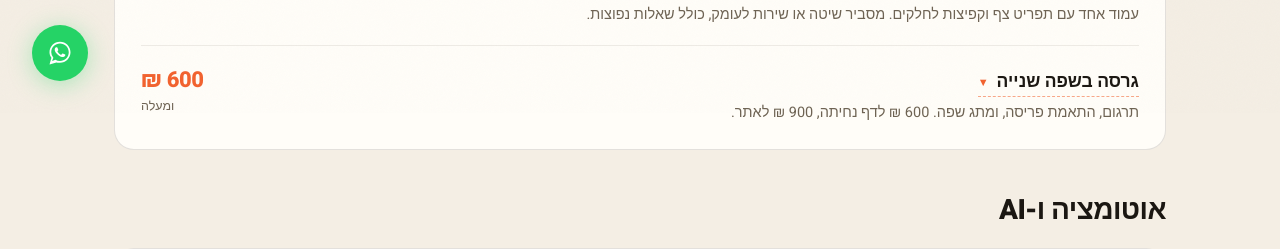
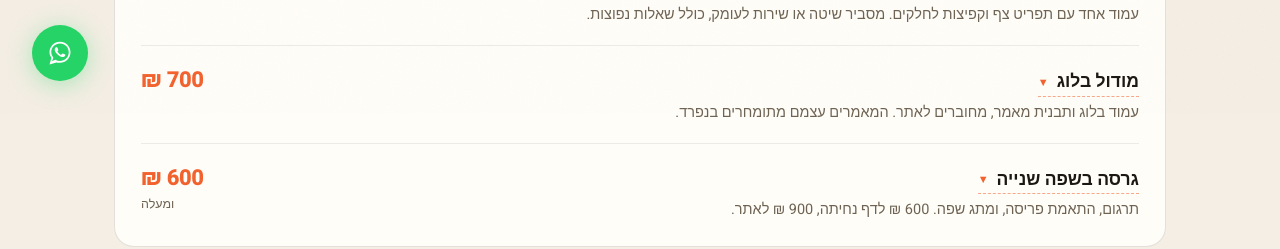
Before and after one commit to gorgovs1-cyber/shani-ai, a Next.js app: page /pricing in a window 1280 px wide. Shown: the part 687-936 px from the top of the page. Built offline with nearby package versions, Linux system fonts and the light colour scheme; no server answers.

Commit message:
מודול בלוג 700

```diff
--- a/app/pricing/layout.tsx
+++ b/app/pricing/layout.tsx
@@ -3,7 +3,7 @@ import type { Metadata } from "next";
 export const metadata: Metadata = {
   title: "מחירים · אתר, אוטומציה ו-AI לעסק | Shani AI Creator",
   description:
-    "מחירון מלא ופומבי: דף נחיתה 1,500 ש\"ח, אתר 2,400 ש\"ח, בוט וואטסאפ 2,400 ש\"ח, סוכן AI 4,900 ש\"ח, מערכת מלאה 7,900 ש\"ח. כל המחירים סופיים, ועלויות כלים תמיד בנפרד ועל שמכם.",
+    "מחירון מלא ופומבי: דף נחיתה 1,500 ש\"ח, אתר 2,400 ש\"ח, מודול בלוג 700 ש\"ח, בוט וואטסאפ 2,400 ש\"ח, סוכן AI 4,900 ש\"ח, מערכת מלאה 7,900 ש\"ח. כל המחירים סופיים, ועלויות כלים תמיד בנפרד ועל שמכם.",
   alternates: { canonical: "https://shani-ai.com/pricing" },
   openGraph: {
     title: "מחירים · Shani AI Creator",
--- a/app/pricing/page.tsx
+++ b/app/pricing/page.tsx
@@ -80,6 +80,17 @@ const COPY: Record<"he" | "en", Copy> = {
               notFor: "אתה מוכר מוצרים ורוצה עגלת קניות ותשלום באתר. זו כבר חנות, וזה פרויקט אחר.",
               exampleLabel: "lilachhazan.com",
               exampleUrl: "https://lilachhazan.com",
+            },
+          },
+          {
+            name: "מודול בלוג",
+            desc: "עמוד בלוג ותבנית מאמר, מחוברים לאתר. המאמרים עצמם מתומחרים בנפרד.",
+            price: "700 ₪",
+            more: {
+              fit: "אתה רוצה שגוגל ימצא אותך גם על שאלות שאנשים מחפשים, ולא רק על השם שלך.",
+              includes: "עמוד בלוג עם רשימת המאמרים, תבנית מאמר מעוצבת, וכתובת נפרדת לכל מאמר כדי שגוגל יוכל לאנדקס אותה.",
+              forWho: "מאמנים, יועצים, מטפלים ובעלי מקצוע שיש להם ידע להסביר. כל תחום שבו לקוחות מחפשים תשובה לפני שהם מחפשים ספק.",
+              notFor: "אין לך כוונה לכתוב באופן קבוע. בלוג עם שני מאמרים ישנים עושה רושם גרוע יותר מאתר בלי בלוג.",
             },
           },
           {
@@ -290,6 +301,17 @@ const COPY: Record<"he" | "en", Copy> = {
               notFor: "You sell products and need a cart and checkout. That is a store, and a different project.",
               exampleLabel: "lilachhazan.com",
               exampleUrl: "https://lilachhazan.com",
+            },
+          },
+          {
+            name: "Blog module",
+            desc: "A blog page and an article template, wired into the site. Articles are priced separately.",
+            price: "₪700",
+            more: {
+              fit: "You want Google to find you for the questions people search, not only for your name.",
+              includes: "A blog page listing the articles, a designed article template, and a separate URL per article so Google can index it.",
+              forWho: "Coaches, consultants, therapists and professionals with knowledge to explain. Any field where clients look for an answer before they look for a supplier.",
+              notFor: "You do not plan to write regularly. A blog with two old posts looks worse than no blog at all.",
             },
           },
           {
```
